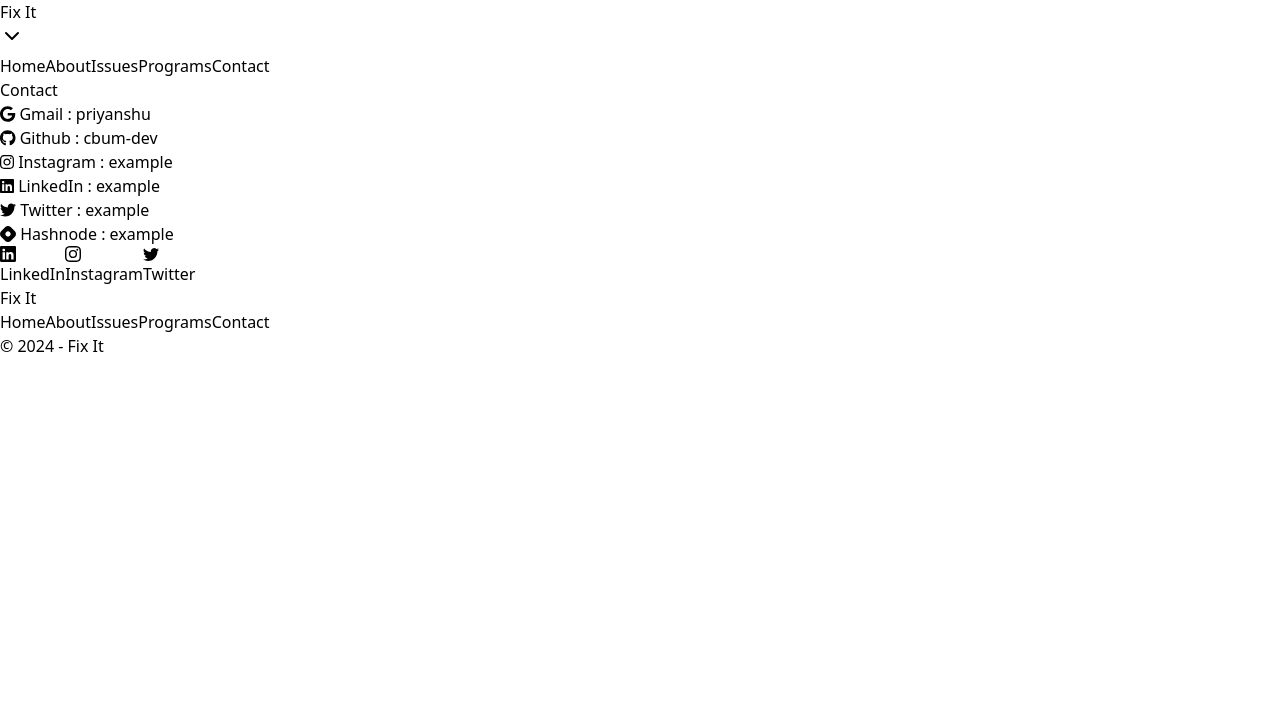
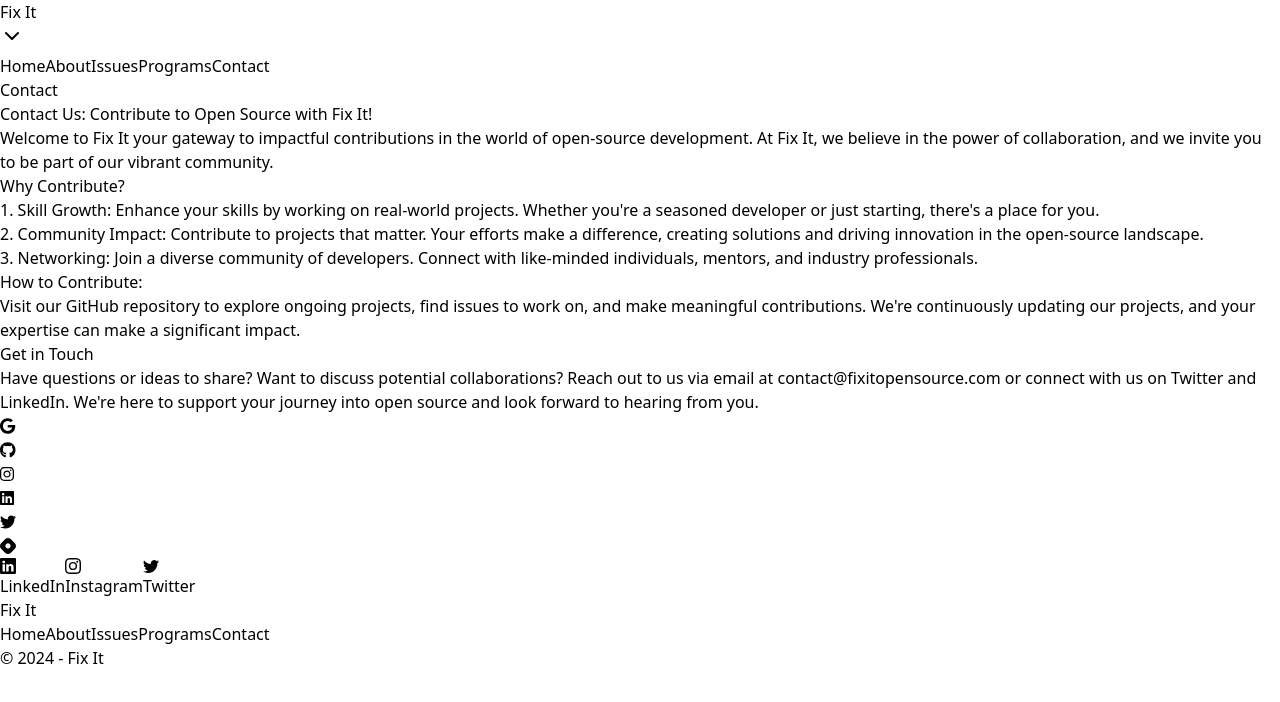
Before and after one commit to cbum-dev/Fix_It, a React (Vite) app: page /contact in a window 1280 px wide. Shown: the top 702 px of the page. Built offline with nearby package versions, Linux system fonts and the light colour scheme.

Commit message:
Style changes

```diff
--- a/src/Contact/Contact.jsx
+++ b/src/Contact/Contact.jsx
@@ -11,20 +11,37 @@ import { faHashnode } from "@fortawesome/free-brands-svg-icons/faHashnode";
 // import {faEnvelope} from '@fortawesome/free-brands-svg-icons'
 
 const Contact = () => {
+
   return (
     <div className="text-white flex flex-col items-center justify-center">
-      <h1 className="text-3xl my-4">Contact</h1>
-      <ul className="flex flex-col justify-between space-x-4">
+      <h1 className="text-3xl md:text-5xl my-4">Contact</h1>
+      <h1 className="md:text-2xl underline text-center text-blue-300 mt-2 mb-2">Contact Us: Contribute to Open Source with Fix It!</h1>
+
+<p className="md:text-xl text-center">Welcome to Fix It  your gateway to impactful contributions in the world of open-source development. At Fix It, we believe in the power of collaboration, and we invite you to be part of our vibrant community.</p>
+      <h1 className="md:text-2xl underline text-center text-blue-300 mt-2 mb-2">Why Contribute?</h1>
+      <ul  className="md:text-xl text-center list-decimal">
+        <li className="">1. Skill Growth: Enhance your skills by working on real-world projects. Whether you're a seasoned developer or just starting, there's a place for you.</li>
+        <li className="">2. Community Impact: Contribute to projects that matter. Your efforts make a difference, creating solutions and driving innovation in the open-source landscape.</li>
+        <li className="">3. Networking: Join a diverse community of developers. Connect with like-minded individuals, mentors, and industry professionals.</li>
+      </ul>
+      <h1 className="md:text-2xl underline text-center text-blue-300 mt-2 mb-2">How to Contribute:</h1>
+      <p className="md:text-xl text-center">Visit our GitHub repository to explore ongoing projects, find issues to work on, and make meaningful contributions. We're continuously updating our projects, and your expertise can make a significant impact.</p>
+      <h1 className="md:text-2xl underline text-center text-blue-300 mt-2 mb-2">Get in Touch</h1>
+      <p className="md:text-xl text-center">Have questions or ideas to share? Want to discuss potential collaborations? Reach out to us via email at contact@fixitopensource.com or connect with us on Twitter and LinkedIn. We're here to support your journey into open source and look forward to hearing from you.</p>
+
+
+
+      <ul className="flex justify-between space-x-4 mt-4 ">
         <li></li>
         <li className="mb-4">
             <a
             target="_blank"
             rel="noopener noreferrer"
-            className="text-2xl"
+            className="text-xl"
             href="https://gmail.com"
             title="Gmail"
             >
-            <FontAwesomeIcon icon={faGoogle} />  Gmail : priyanshu
+            <FontAwesomeIcon icon={faGoogle} />
             </a>
 
 
@@ -33,55 +50,55 @@ const Contact = () => {
           <a
             target="_blank"
             rel="noopener noreferrer"
-            className="text-2xl"
+            className="text-xl"
             href="https://github.com/cbum-dev"
             title="GitHub"
           >
-            <FontAwesomeIcon icon={faGithub} />  Github : cbum-dev
+            <FontAwesomeIcon icon={faGithub} />
           </a>
         </li>
         <li className="mb-4">
           <a
             target="_blank"
             rel="noopener noreferrer"
-            className="text-2xl"
+            className="text-xl"
             href="https://www.instagram.com/example"
             title="Instagram"
           >
-            <FontAwesomeIcon icon={faInstagram} /> Instagram : example
+            <FontAwesomeIcon icon={faInstagram} />
           </a>
         </li>
         <li className="mb-4">
           <a
             target="_blank"
             rel="noopener noreferrer"
-            className="text-2xl"
+            className="text-xl"
             href="https://www.linkedin.com/in/example"
             title="LinkedIn"
           >
-            <FontAwesomeIcon icon={faLinkedin} />   LinkedIn : example
+            <FontAwesomeIcon icon={faLinkedin} />
           </a>
         </li>
         <li className="mb-4">
           <a
             target="_blank"
             rel="noopener noreferrer"
-            className="text-2xl"
+            className="text-xl"
             href="https://twitter.com/example"
             title="Twitter"
           >
-            <FontAwesomeIcon icon={faTwitter} /> Twitter : example
+            <FontAwesomeIcon icon={faTwitter} />
           </a>
         </li>
         <li className="mb-4">
           <a
             target="_blank"
             rel="noopener noreferrer"
-            className="text-2xl"
+            className="text-xl"
             href="https://hashnode.com/@example"
             title="Hashnode"
           >
-            <FontAwesomeIcon icon={faHashnode} /> Hashnode : example
+            <FontAwesomeIcon icon={faHashnode} />
           </a>
         </li>
       </ul>
--- a/src/Pages/Issues/Issues.jsx
+++ b/src/Pages/Issues/Issues.jsx
@@ -62,7 +62,40 @@ const extractRepoName = (url) => {
 };
 
 const LoadingSkeleton = () => {
-  return <div className=" bg-gray-900 rounded-xl w-96 h-56 animate-ping"></div>;
+  return (
+    <div className=" bg-gray-600 rounded-xl h-56 animate-pulse px-2 py-2">
+      <div className="h-3/5">
+        <div className="flex justify-between">
+          <h3 className="text-lg md:text-2xl font-sans mb-2"></h3>
+          <h3 className="flex">
+            {" "}
+            <p className="" style={{ color: "green" }}>
+              <StopCircle className="mr-2 h-6 w-5" />
+            </p>
+          </h3>
+        </div>
+
+        <p className="text-slate-200">
+        </p>
+      </div>
+      <div className="flex justify-between ">
+        <div className="w-1/2">
+          <p className="bg-slate-700 text-green-300 rounded-xl mb-2 w-3/4 px-3 text-center" style={{height:"24px",width:"70%"}}>
+          </p>
+        </div>
+        <div className="w-1/2 flex items-center justify-center">
+          <p className="bg-slate-700  rounded-xl mb-2 w-full  text-center" style={{height:"24px",width:"70%"}}>
+          </p>
+        </div>
+      </div>
+      <div className="flex justify-evenly mt-3 items-center">
+        <p className="rounded-xl mt-2 mb-2 w-1/2"></p>
+        <button className="border-0.5 bg-white rounded-xl animate-pul" style={{height:"36px",width:"108.333px"}}>
+
+        </button>
+      </div>
+    </div>
+  );
 };
 
 const Issues = () => {
@@ -146,7 +179,7 @@ const Issues = () => {
           : `${name} : ${bio}`}
         {/* {name} : {bio} */}
       </h1>
-      <div className="bg-inherit text-white">
+      <div className="bg-inherit text-white w-full">
         <div className="flex justify-center mt-4 m-6 text-black">
           <input
             type="text"
@@ -207,12 +240,21 @@ const Issues = () => {
                     </h3>
                     <h3 className="flex">
                       {" "}
-                      <p className="" style={{ color: Object.keys(issue.assignees).length === 0 ? 'green' : 'red' }} >
+                      <p
+                        className=""
+                        style={{
+                          color:
+                            Object.keys(issue.assignees).length === 0
+                              ? "green"
+                              : "red",
+                        }}
+                      >
                         {Object.keys(issue.assignees).length === 0
                           ? "<Not Assigned>"
                           : "<Assigned>"}
                       </p>
-                      <p className="px-2">Open</p> <StopCircle className="mr-2 h-6 w-5" />
+                      <p className="px-2">Open</p>{" "}
+                      <StopCircle className="mr-2 h-6 w-5" />
                     </h3>
                   </div>
 
```
